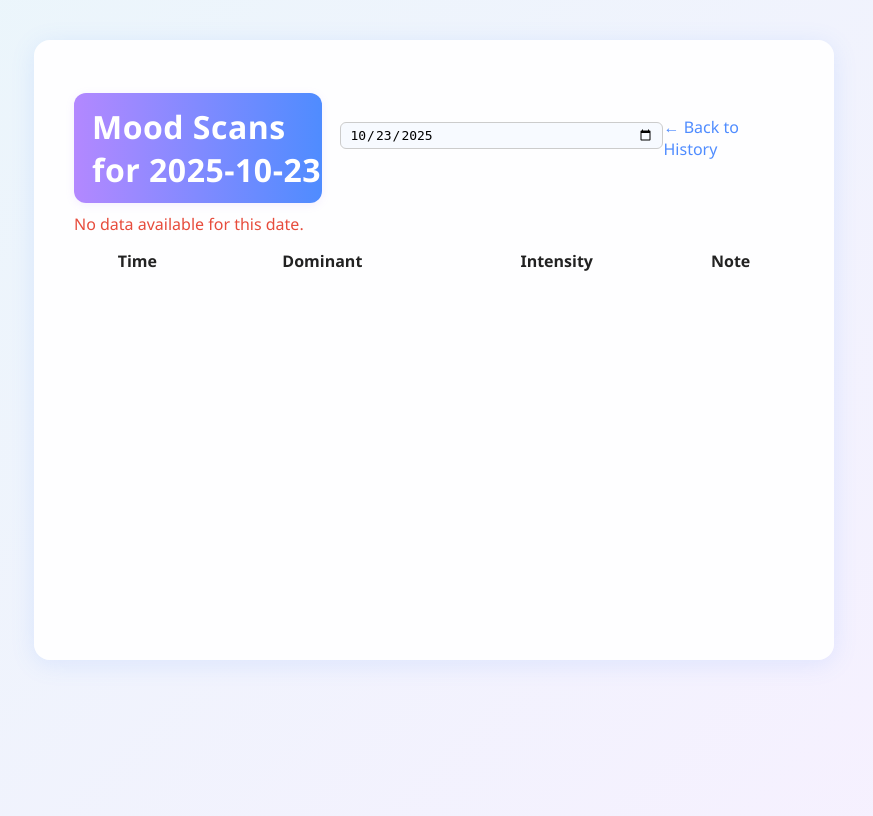
After one commit to faizan-ghcp/face-mood-analyzer, a Flask app: page /view_moods_by_date in a window 1280 px wide. The commit adds this page. Shown: the whole page, without its empty margins (206-1079 px from the left). Run offline with Flask 2, Linux system fonts and the light colour scheme; lists and menus that the app fills with data are empty.

Commit message:
date wise mood

```diff
--- a/app.py
+++ b/app.py
@@ -286,6 +286,8 @@ def api_history():
     except Exception:
         limit = 200
 
+    date_filter = request.args.get("date")
+
     token = None
     if 'Authorization' in request.headers:
         auth_header = request.headers.get('Authorization')
@@ -307,12 +309,21 @@ def api_history():
     data = []
     with sqlite3.connect(DB_PATH) as conn:
         cur = conn.cursor()
-        if is_admin:
-            cur.execute("SELECT id, timestamp, dominant, intensity, emotions, note, username FROM mood_history ORDER BY id DESC LIMIT ?", (limit,))
-        elif username:
-            cur.execute("SELECT id, timestamp, dominant, intensity, emotions, note, username FROM mood_history WHERE username = ? ORDER BY id DESC LIMIT ?", (username, limit))
-        else:
-            return jsonify({"history": []})
+        base_query = "SELECT id, timestamp, dominant, intensity, emotions, note, username FROM mood_history"
+        where_clauses = []
+        params = []
+        if not is_admin and username:
+            where_clauses.append("username = ?")
+            params.append(username)
+        if date_filter:
+            # date_filter is YYYY-MM-DD, timestamp is ISO string
+            where_clauses.append("date(timestamp) = ?")
+            params.append(date_filter)
+        where_sql = (" WHERE " + " AND ".join(where_clauses)) if where_clauses else ""
+        order_limit_sql = " ORDER BY id DESC LIMIT ?"
+        params.append(limit)
+        query = base_query + where_sql + order_limit_sql
+        cur.execute(query, tuple(params))
         rows = cur.fetchall()
 
         for r in rows:
@@ -338,6 +349,11 @@ def history_page():
     return render_template("history.html")
 
 
+@app.route('/view_moods_by_date')
+def view_moods_by_date_page():
+    return render_template('view_moods_by_date.html')
+
+
 # ============================================================
 #  APP ENTRY POINT
 # ============================================================
--- /dev/null
+++ b/static/js/view_moods_by_date.js
@@ -0,0 +1,94 @@
+// view_moods_by_date.js
+// Loads all mood scans for a given date and displays them with a chart
+
+async function fetchMoodsByDate(dateStr) {
+  const jwt = localStorage.getItem('jwt');
+  const res = await fetch(`/api/history?date=${encodeURIComponent(dateStr)}`, {
+    headers: jwt ? { 'Authorization': 'Bearer ' + jwt } : {}
+  });
+  const data = await res.json();
+  return data && Array.isArray(data.history) ? data.history : [];
+}
+
+function renderMoodList(entries) {
+  // Sort entries oldest to newest
+  const sorted = [...entries].sort((a, b) => new Date(a.timestamp) - new Date(b.timestamp));
+  const tbody = document.querySelector('#moodsByDateTable tbody');
+  const noDataMsg = document.getElementById('noDataMsg');
+  if (!sorted.length) {
+    tbody.innerHTML = '';
+    noDataMsg.style.display = '';
+    return;
+  }
+  noDataMsg.style.display = 'none';
+  tbody.innerHTML = sorted.map(e =>
+    `<tr>
+      <td>${new Date(e.timestamp).toLocaleTimeString()}</td>
+      <td>${e.dominant}</td>
+      <td>${e.intensity}%</td>
+      <td>${e.note || ''}</td>
+    </tr>`
+  ).join('');
+}
+
+function renderChart(entries) {
+  // Sort entries oldest to newest
+  const sorted = [...entries].sort((a, b) => new Date(a.timestamp) - new Date(b.timestamp));
+  const ctx = document.getElementById('moodChart').getContext('2d');
+  if (!sorted.length) {
+    ctx.clearRect(0, 0, ctx.canvas.width, ctx.canvas.height);
+    return;
+  }
+  const labels = sorted.map(e => new Date(e.timestamp).toLocaleTimeString());
+  const emotions = Object.keys(sorted[0].emotions || {});
+  const datasets = emotions.map(em => ({
+    label: em,
+    data: sorted.map(r => r.emotions[em] || 0),
+    fill: false,
+    tension: 0.2
+  }));
+  if (window.moodChartObj) window.moodChartObj.destroy();
+  window.moodChartObj = new Chart(ctx, {
+    type: 'line',
+    data: { labels, datasets },
+    options: {
+      plugins: { legend: { display: true } },
+      scales: { y: { beginAtZero: true, max: 100 } }
+    }
+  });
+}
+
+window.addEventListener('DOMContentLoaded', async function() {
+  const params = new URLSearchParams(window.location.search);
+  let date = params.get('date');
+  const dateLabel = document.getElementById('dateLabel');
+  const datePicker = document.getElementById('datePicker');
+  if (date) {
+    dateLabel.textContent = date;
+    datePicker.value = date;
+  } else {
+    // Default to today
+    const today = new Date().toISOString().slice(0,10);
+    date = today;
+    dateLabel.textContent = today;
+    datePicker.value = today;
+  }
+  async function loadForDate(dateStr) {
+    dateLabel.textContent = dateStr;
+    datePicker.value = dateStr;
+    const moods = await fetchMoodsByDate(dateStr);
+    renderMoodList(moods);
+    renderChart(moods);
+  }
+  await loadForDate(date);
+  datePicker.addEventListener('change', function() {
+    const newDate = this.value;
+    if (newDate) {
+      // Update URL without reload
+      const url = new URL(window.location.href);
+      url.searchParams.set('date', newDate);
+      window.history.replaceState({}, '', url);
+      loadForDate(newDate);
+    }
+  });
+});
--- /dev/null
+++ b/templates/view_moods_by_date.html
@@ -0,0 +1,33 @@
+<!doctype html>
+<html>
+<head>
+  <meta charset="utf-8" />
+  <title>Mood Scans for Date - Face Mood Analyzer</title>
+  <link rel="stylesheet" href="/static/css/styles.css" />
+  <script src="https://cdn.jsdelivr.net/npm/chart.js"></script>
+</head>
+<body>
+  <div class="container">
+    <div style="display:flex;align-items:center;justify-content:space-between;margin-bottom:10px;">
+      <div style="display:flex;align-items:center;gap:18px;">
+        <h1 style="margin-bottom:0;">Mood Scans for <span id="dateLabel"></span></h1>
+        <input type="date" id="datePicker" style="padding:4px 8px;border-radius:6px;border:1px solid #ccc;" />
+      </div>
+      <a href="/history" style="color:var(--accent);text-decoration:none;font-weight:500;">&larr; Back to History</a>
+    </div>
+    <div id="moodList">
+      <div id="noDataMsg" style="display:none;color:#e74c3c;font-weight:500;margin-bottom:12px;">No data available for this date.</div>
+      <table id="moodsByDateTable" style="width:100%;margin-bottom:24px;">
+        <thead>
+          <tr><th>Time</th><th>Dominant</th><th>Intensity</th><th>Note</th></tr>
+        </thead>
+        <tbody></tbody>
+      </table>
+    </div>
+    <div style="margin:24px 0;">
+      <canvas id="moodChart" width="900" height="300"></canvas>
+    </div>
+  </div>
+  <script src="/static/js/view_moods_by_date.js"></script>
+</body>
+</html>
```
Also changed, not shown: static/js/app.js (+5 -2 lines), static/js/badges.js (added, +12 -0 lines), templates/badges.html (added, +15 -0 lines), templates/history.html (+11 -1 lines), templates/index.html (+13 -10 lines), server/mood_history.db (added).
